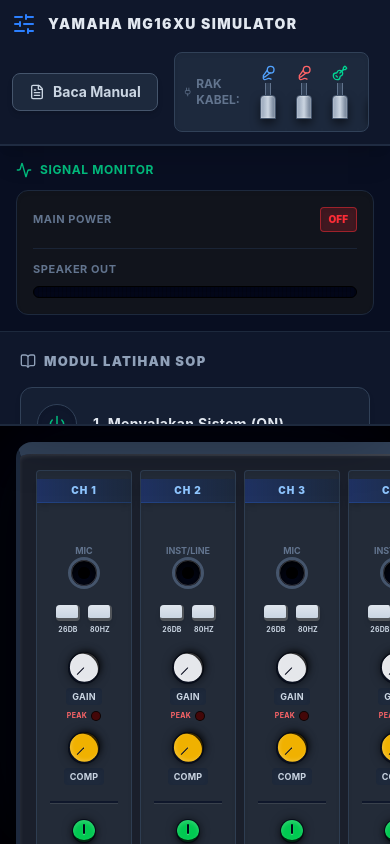
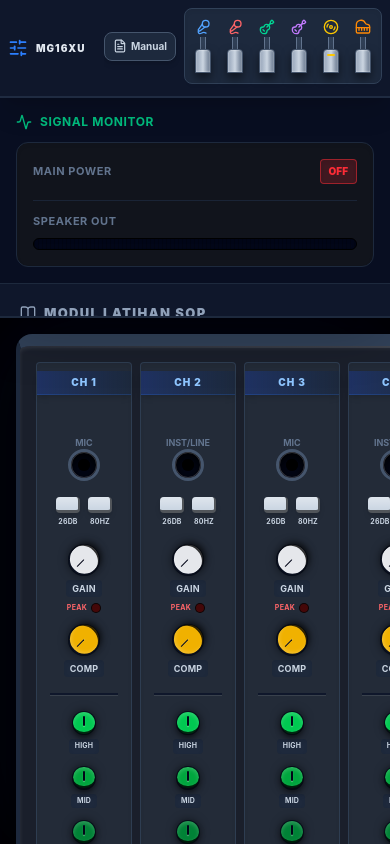
Before and after one commit to wiliansyah/happiness-band-mixer, a React (Vite) app: page / in a window 390 px wide. Built offline with nearby package versions, Linux system fonts and the light colour scheme.

Commit message:
update phone

```diff
--- a/src/App.jsx
+++ b/src/App.jsx
@@ -187,7 +187,10 @@
     return (
       <div
         draggable="true"
-        onDragStart={(e) => e.dataTransfer.setData('cableType', type)}
+        onDragStart={(e) => {
+          e.dataTransfer.setData('cableType', type);
+          setSelectedCable(null);
+        }}
         onClick={() => setSelectedCable(isSelected ? null : type)}
         className={`flex flex-col items-center cursor-pointer transition-transform shrink-0 rounded-lg p-1 ${isSelected ? 'scale-110 bg-slate-700 ring-2 ring-blue-500 shadow-[0_0_15px_rgba(59,130,246,0.5)]' : 'hover:scale-110'}`}
         title={`Pilih kabel ${cable.label} lalu ketuk colokan`}
@@ -203,29 +206,29 @@
 
   return (
     <div className="min-h-[100dvh] h-[100dvh] bg-[#0f172a] flex flex-col font-sans overflow-hidden text-slate-300">
-      <header className="bg-slate-900 border-b-2 border-slate-700/50 p-3 shadow-xl flex justify-between items-center z-20 shrink-0 flex-wrap gap-4">
-        <div className="flex items-center gap-3">
-          <SlidersHorizontal size={24} className="text-blue-500" />
-          <h1 className="text-sm md:text-lg font-black tracking-widest text-slate-200">
-            YAMAHA MG16XU SIMULATOR
+      <header className="bg-slate-900 border-b-2 border-slate-700/50 p-2 md:p-3 shadow-xl flex justify-between items-center z-20 shrink-0 gap-2">
+        <div className="flex items-center gap-2 md:gap-3 shrink-0">
+          <SlidersHorizontal className="text-blue-500 w-5 h-5 md:w-6 md:h-6" />
+          <h1 className="text-[10px] sm:text-xs md:text-lg font-black tracking-widest text-slate-200 leading-tight">
+            MG16XU <span className="hidden sm:inline">SIMULATOR</span>
           </h1>
         </div>
 
-        <div className="flex gap-4 items-center">
+        <div className="flex gap-2 md:gap-4 items-center overflow-x-auto pb-1 md:pb-0 hide-scrollbar justify-end">
           <button
             onClick={() => setViewMode(viewMode === 'mixer' ? 'manual' : 'mixer')}
-            className="flex items-center gap-2 bg-slate-800 hover:bg-slate-700 text-slate-300 px-4 py-2 rounded-lg border border-slate-600 transition-colors shadow-md text-sm font-bold"
+            className="flex items-center gap-1 md:gap-2 bg-slate-800 hover:bg-slate-700 text-slate-300 px-2 md:px-4 py-1.5 md:py-2 rounded-lg border border-slate-600 transition-colors shadow-md text-[10px] md:text-sm font-bold shrink-0 whitespace-nowrap"
           >
             {viewMode === 'mixer' ? (
-              <><FileText size={16} /> Baca Manual</>
+              <><FileText size={14} className="md:w-4 md:h-4" /> <span className="hidden sm:inline">Baca Manual</span><span className="sm:hidden">Manual</span></>
             ) : (
-              <><SlidersHorizontal size={16} /> Kembali ke Mixer</>
+              <><SlidersHorizontal size={14} className="md:w-4 md:h-4" /> <span className="hidden sm:inline">Kembali ke Mixer</span><span className="sm:hidden">Mixer</span></>
             )}
           </button>
 
           {/* Cable Rack */}
-          <div className="flex gap-3 items-center bg-slate-800 p-2 rounded-lg border border-slate-700 shadow-inner overflow-x-auto max-w-[50vw]">
-            <span className="text-xs font-bold text-slate-500 flex items-center gap-1">
+          <div className="flex gap-2 items-center bg-slate-800 p-1.5 md:p-2 rounded-lg border border-slate-700 shadow-inner shrink-0">
+            <span className="hidden md:flex text-xs font-bold text-slate-500 items-center gap-1">
               <Plug size={14} /> RAK KABEL:
             </span>
             {Object.keys(cableTypes).map(type => <DraggableCable key={type} type={type} />)}
@@ -239,7 +242,7 @@
         ) : (
           <>
             {/* LEFT PANEL */}
-            <div className="w-full lg:w-[350px] bg-slate-900 border-b-2 lg:border-b-0 lg:border-r-2 border-slate-800 flex flex-col shadow-2xl z-10 shrink-0 h-[280px] lg:h-full overflow-y-auto">
+            <div className="w-full lg:w-[350px] bg-slate-900 border-b-2 lg:border-b-0 lg:border-r-2 border-slate-800 flex flex-col shadow-2xl z-10 shrink-0 h-[220px] md:h-[300px] lg:h-full overflow-y-auto">
               {/* Signal Dashboard */}
               <div className="p-4 bg-slate-950/50 border-b border-slate-800">
                 <h2 className="text-xs font-bold text-emerald-500 uppercase mb-3 flex gap-2 items-center tracking-wider">
--- a/src/components/ManualBook.jsx
+++ b/src/components/ManualBook.jsx
@@ -133,7 +133,7 @@
               {/* PAD & HPF */}
               <div className="bg-white rounded-2xl border border-slate-200 shadow-md overflow-hidden">
                 <div className="grid grid-cols-1 lg:grid-cols-12">
-                  <div className="lg:col-span-4 bg-[#1a1f2b] p-8 flex justify-center items-center gap-8 border-b lg:border-b-0 lg:border-r-[6px] border-slate-800 min-h-[200px] relative">
+                  <div className="lg:col-span-4 bg-[#1a1f2b] p-8 flex justify-center items-center gap-8 border-b lg:border-b-0 lg:border-r-[6px] border-slate-800 min-h-[150px] md:min-h-[200px] relative">
                     <div className="absolute inset-0 bg-gradient-to-b from-white/5 to-transparent"></div>
                     <div className="z-10 flex flex-col items-center gap-2">
                       <ToggleBtn label="PAD" type="small-rect" active={false} disabled={true} />
@@ -163,7 +163,7 @@
               {/* GAIN */}
               <div className="bg-white rounded-2xl border border-slate-200 shadow-md overflow-hidden">
                 <div className="grid grid-cols-1 lg:grid-cols-12">
-                  <div className="lg:col-span-4 bg-[#1a1f2b] p-8 flex justify-center items-center border-b lg:border-b-0 lg:border-r-[6px] border-slate-800 min-h-[220px] relative">
+                  <div className="lg:col-span-4 bg-[#1a1f2b] p-8 flex justify-center items-center border-b lg:border-b-0 lg:border-r-[6px] border-slate-800 min-h-[160px] md:min-h-[220px] relative">
                     <div className="absolute inset-0 bg-gradient-to-b from-white/5 to-transparent"></div>
                   <div className="z-10 scale-90 md:scale-125">
                       <Knob label="GAIN" colorClass="knob-cap-white" value={45} disabled={true} />
@@ -186,7 +186,7 @@
               {/* COMPRESSOR */}
               <div className="bg-white rounded-2xl border border-slate-200 shadow-md overflow-hidden">
                 <div className="grid grid-cols-1 lg:grid-cols-12">
-                  <div className="lg:col-span-4 bg-[#1a1f2b] p-8 flex justify-center items-center border-b lg:border-b-0 lg:border-r-[6px] border-slate-800 min-h-[220px] relative">
+                  <div className="lg:col-span-4 bg-[#1a1f2b] p-8 flex justify-center items-center border-b lg:border-b-0 lg:border-r-[6px] border-slate-800 min-h-[160px] md:min-h-[220px] relative">
                     <div className="absolute inset-0 bg-gradient-to-b from-white/5 to-transparent"></div>
                   <div className="z-10 scale-90 md:scale-125">
                       <Knob label="COMP" colorClass="knob-cap-yellow" value={35} disabled={true} />
@@ -216,7 +216,7 @@
 
             <div className="bg-white rounded-3xl border border-slate-200 shadow-md overflow-hidden">
               <div className="grid grid-cols-1 lg:grid-cols-12">
-                <div className="lg:col-span-5 bg-[#1a1f2b] p-10 flex flex-col items-center justify-center gap-8 border-b lg:border-b-0 lg:border-r-[6px] border-slate-800 min-h-[400px] relative">
+                <div className="lg:col-span-5 bg-[#1a1f2b] p-10 flex flex-col items-center justify-center gap-8 border-b lg:border-b-0 lg:border-r-[6px] border-slate-800 min-h-[250px] md:min-h-[400px] relative">
                   <div className="absolute inset-0 bg-gradient-to-b from-white/5 to-transparent"></div>
                   <div className="z-10 scale-90 md:scale-125">
                     <Knob label="HIGH" colorClass="knob-cap-green" value={65} disabled={true} />
@@ -267,7 +267,7 @@
             <div className="grid grid-cols-1 md:grid-cols-2 gap-8">
               {/* AUX */}
               <div className="bg-white rounded-2xl border border-slate-200 shadow-md overflow-hidden flex flex-col">
-                <div className="bg-[#1a1f2b] p-8 flex justify-center items-center border-b-[6px] border-slate-800 min-h-[180px] relative">
+                <div className="bg-[#1a1f2b] p-8 flex justify-center items-center border-b-[6px] border-slate-800 min-h-[140px] md:min-h-[180px] relative">
                   <div className="absolute inset-0 bg-gradient-to-b from-white/5 to-transparent"></div>
                   <div className="z-10 scale-90 md:scale-125">
                     <Knob label="AUX 1" colorClass="knob-cap-blue" value={60} disabled={true} />
@@ -283,7 +283,7 @@
 
               {/* PAN */}
               <div className="bg-white rounded-2xl border border-slate-200 shadow-md overflow-hidden flex flex-col">
-                <div className="bg-[#1a1f2b] p-8 flex justify-center items-center border-b-[6px] border-slate-800 min-h-[180px] relative">
+                <div className="bg-[#1a1f2b] p-8 flex justify-center items-center border-b-[6px] border-slate-800 min-h-[140px] md:min-h-[180px] relative">
                   <div className="absolute inset-0 bg-gradient-to-b from-white/5 to-transparent"></div>
                   <div className="z-10 scale-90 md:scale-125">
                     <Knob label="PAN" colorClass="knob-cap-red" value={50} disabled={true} />
@@ -314,10 +314,10 @@
               <div className="grid grid-cols-1 lg:grid-cols-12">
 
                 {/* Visual Fader Box */}
-                <div className="lg:col-span-5 bg-[#1a1f2b] p-10 flex justify-center items-end gap-6 border-b lg:border-b-0 lg:border-r-[6px] border-slate-800 min-h-[450px] relative">
+                <div className="lg:col-span-5 bg-[#1a1f2b] p-10 flex justify-center items-end gap-6 border-b lg:border-b-0 lg:border-r-[6px] border-slate-800 min-h-[300px] md:min-h-[450px] relative">
                   <div className="absolute inset-0 bg-gradient-to-b from-white/5 to-black/50"></div>
 
-                  <div className="z-10 flex flex-col items-center gap-5">
+                  <div className="z-10 flex flex-col items-center gap-5 scale-90 md:scale-100 origin-bottom">
                     <ToggleBtn label="ON" activeColor="bg-orange-500 shadow-[0_0_15px_orange]" active={true} disabled={true} />
                     <ToggleBtn label="ST" activeColor="bg-red-500 shadow-[0_0_15px_red]" active={true} disabled={true} type="small-rect" />
                     <div className="mt-4">
@@ -325,9 +325,9 @@
                     </div>
                   </div>
 
-                  <div className="z-10 w-1 h-[280px] bg-slate-700/50 rounded-full mx-2 border-r border-white/5"></div>
+                  <div className="z-10 w-1 h-[250px] md:h-[280px] bg-slate-700/50 rounded-full mx-2 border-r border-white/5"></div>
 
-                  <div className="z-10 flex flex-col items-center justify-end h-full">
+                  <div className="z-10 flex flex-col items-center justify-end h-full scale-90 md:scale-100 origin-bottom">
                     <Fader label="STEREO" capType="red" value={80} disabled={true} />
                   </div>
                 </div>
```
